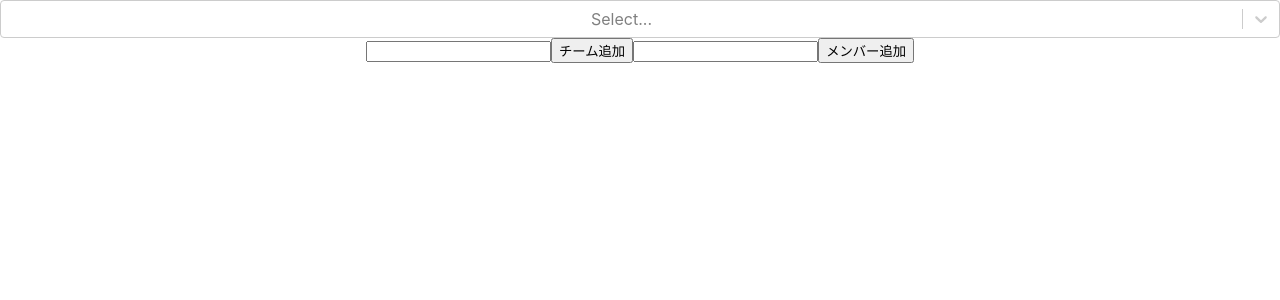
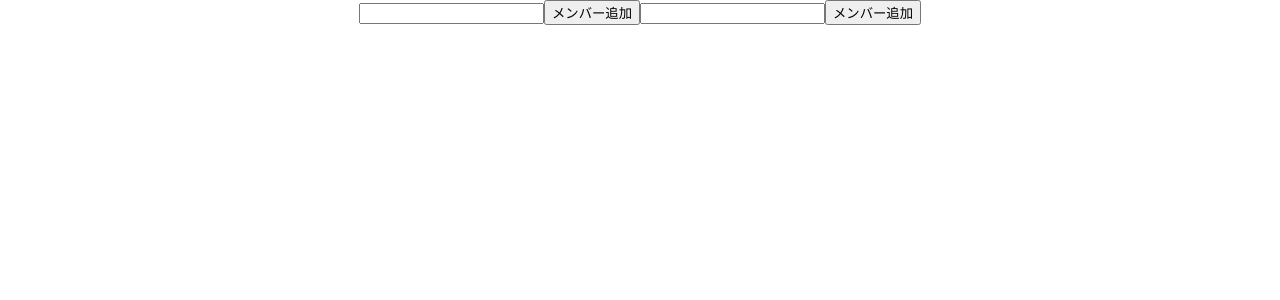
Before and after one commit to Shift0117/music_game_battle, a React (Create React App) app: page / in a window 1280 px wide. Shown: the top 300 px of the page. Built offline with nearby package versions, Linux system fonts and the light colour scheme.

Commit message:
[remove]チーム追加の削除

```diff
--- a/src/App.tsx
+++ b/src/App.tsx
@@ -1,53 +1,89 @@
 import React, { useState } from 'react';
-import Select from 'react-select';
 import './App.css';
 
+type TeamType = 'A' | 'B';
+
 type Member = {
-  name:string
+  name: string
 }
 
 type Team = {
   name: string,
-  members:Array<Member>
+  members: Array<Member>
 }
 
 function App() {
-  const [teams, teamsState] = useState<Map<string,Team>>(new Map());
-  const [newTeam, newTeamState] = useState<Team | null>(null);
-  const [currentTeam, currentTeamState] = useState<{value:string,label:string} | null>(null);
-  const [newMember,newMemberState] = useState<Member | null>(null);
-  const onClickAddTeam = () => {
-    let newTeams = teams;
-    if (newTeam !== null) {
-      newTeams.set(newTeam.name, {members: newTeam.members,name:newTeam.name });
+  const [teamA, setTeamA] = useState<Team>({ name: '', members: [] });
+  const [teamB, setTeamB] = useState<Team>({ name: '', members: [] });
+
+  const [newMemberA, setNewMemberA] = useState<Member | null>(null);
+  const [newMemberB, setNewMemberB] = useState<Member | null>(null);
+
+  const onClickAddMember = (type: TeamType) => {
+    let team;
+    let newMember;
+    let setTeam;
+    let setNewMember;
+    if (type === 'A') {
+      team = teamA;
+      newMember = newMemberA;
+      setTeam = setTeamA;
+      setNewMember = setNewMemberA;
     }
-    teamsState(newTeams);
-    newTeamState(null);
+    else {
+      team = teamB;
+      newMember = newMemberB;
+      setTeam = setTeamB;
+      setNewMember = setNewMemberB;
+    }
+    if (newMember !== null) {
+      let nextTeam = team;
+      let nextNewMember : Member | null = newMember;
+      nextTeam.members.push(newMember!);
+      setTeam(nextTeam);
+      nextNewMember = null;
+      setNewMember(nextNewMember);
+    }
+    console.log(team);
+  };
+  const memberNameTextBox = (type: TeamType) => {
+    let newMember: Member | null;
+    let setNewMember: (member: Member) => void;
+    if (type === 'A') {
+      newMember = newMemberA;
+      setNewMember = setNewMemberA;
+    }
+    else {
+      newMember = newMemberB;
+      setNewMember = setNewMemberB;
+    }
+    return <input type="text" value={newMember?.name ?? ''} onChange={event => {
+      let nextNewMember = newMember;
+      nextNewMember = { name: event.target.value };
+      setNewMember(nextNewMember);
+    }}></input>;
   }
-  const onClickAddMember = () => {
-    if (currentTeam !== null && newMember !== null && teams.get(currentTeam.value) !== null) {
-      let newTeams = teams;
-      let newCurrentTeamMembers = newTeams.get(currentTeam.value)!;
-      newCurrentTeamMembers.members.push(newMember);
-      newTeams.set(currentTeam.value, newCurrentTeamMembers);
-      teamsState(newTeams);
+  const addMemberButton = (type: TeamType) => {
+    return <button onClick={() => onClickAddMember(type)}>メンバー追加</button>;
+  }
+  const showMembers = (type: TeamType) => {
+    let team;
+    if (type === 'A') {
+      team = teamA;
+    } else {
+      team = teamB;
     }
-    console.log(teams.get(currentTeam?.value!));
-
-  }
-  const TeamSelectMenu = (teams: Map<string,Team>) => {
-    const options = Array.from(teams).map(team => ({ value: team[0], label: team[0] }));
-    return <Select options={options} value={currentTeam} onChange={(event) => { currentTeamState(event); console.log(event); }} />;
+    return team.members.map(member => <li>{member.name}</li>);
   }
 
   return (
     <div className="App">
-      {TeamSelectMenu(teams)}
-      <input value={newTeam?.name ?? ''} onChange={event => newTeamState({ name: event.target.value, members: [] })}></input>
-      <button onClick={onClickAddTeam}>チーム追加</button>
-      <input value={newMember?.name ?? ''} onChange={event => newMemberState({ name: event.target.value})}></input>
-      <button onClick={onClickAddMember}>メンバー追加</button>
-
+      {memberNameTextBox('A')}
+      {addMemberButton('A')}
+      {showMembers('A')}
+      {memberNameTextBox('B')}
+      {addMemberButton('B')}
+      {showMembers('B')}
     </div>
   );
 }
```
